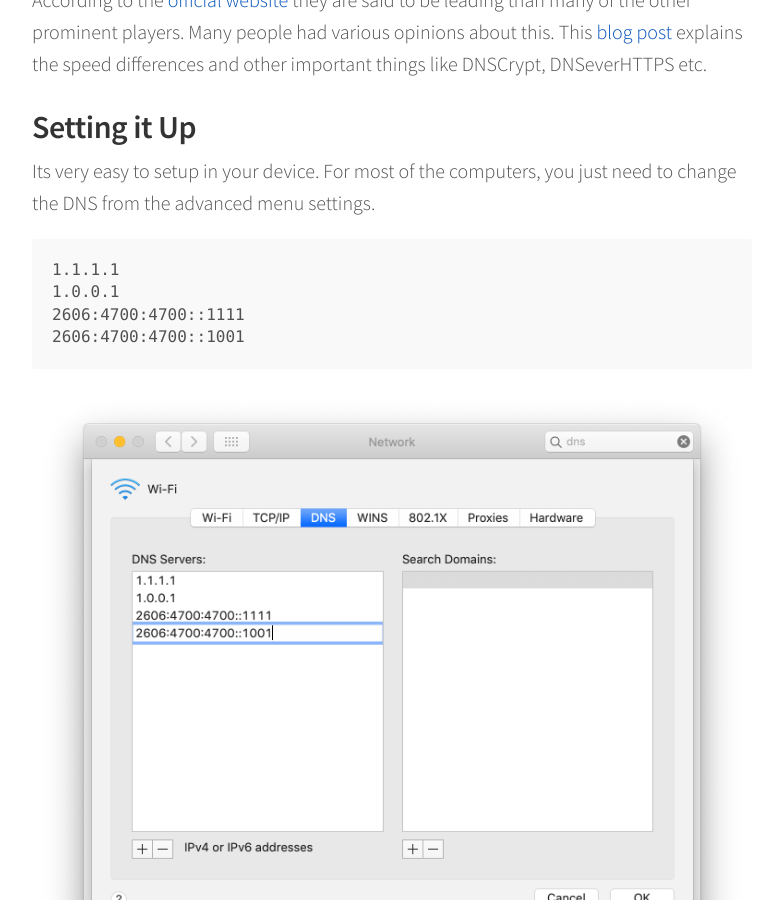
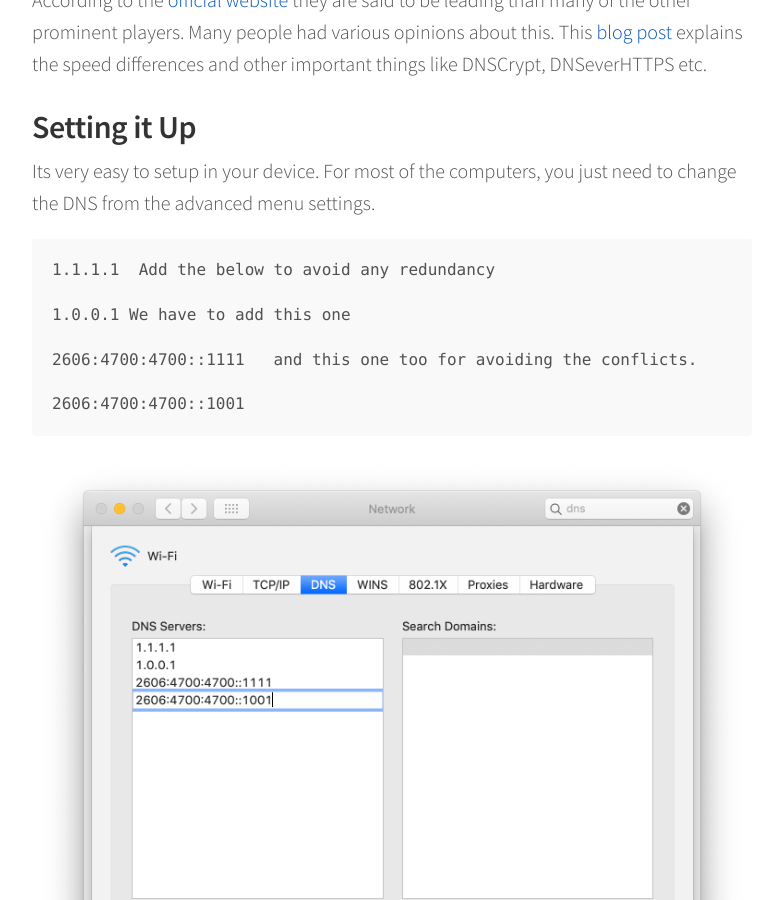
Before and after one commit to beingfranklin/blog, a Jekyll site: the page built from _posts/2019-02-02-Changing-the-DNS-Service-to-1.1.1.1!!.md, in a window 1280 px wide and 900 px high, scrolled down 667 px. Shown: the whole window, without its empty margins (248-1021 px from the left). Built offline with Jekyll 4.4.1, drawn with Linux system fonts in a browser that asks for light colours; comment, search, counter and statistics services are not loaded.

Commit message:
Update 2019-02-02-Changing-the-DNS-Service-to-1.1.1.1!!.md

```diff
--- a/_posts/2019-02-02-Changing-the-DNS-Service-to-1.1.1.1!!.md
+++ b/_posts/2019-02-02-Changing-the-DNS-Service-to-1.1.1.1!!.md
@@ -19,9 +19,15 @@ According to the [official website](http://1.1.1.1) they are said to be leading
 Its very easy to setup in your device. For most of the computers, you just need to change the DNS from the advanced menu settings.
 
 	1.1.1.1
-	1.0.0.1
-	2606:4700:4700::1111
-	2606:4700:4700::1001
+Add the below to avoid any redundancy
+
+    1.0.0.1
+We have to add this one
+
+    2606:4700:4700::1111
+and this one too for avoiding the conflicts.
+
+    2606:4700:4700::1001
 
 ![Setting Up in Mac](https://raw.githubusercontent.com/beingfranklin/blog/gh-pages/_posts/Screenshot%202019-02-01%20at%208.41.13%20AM.png)
 
```
